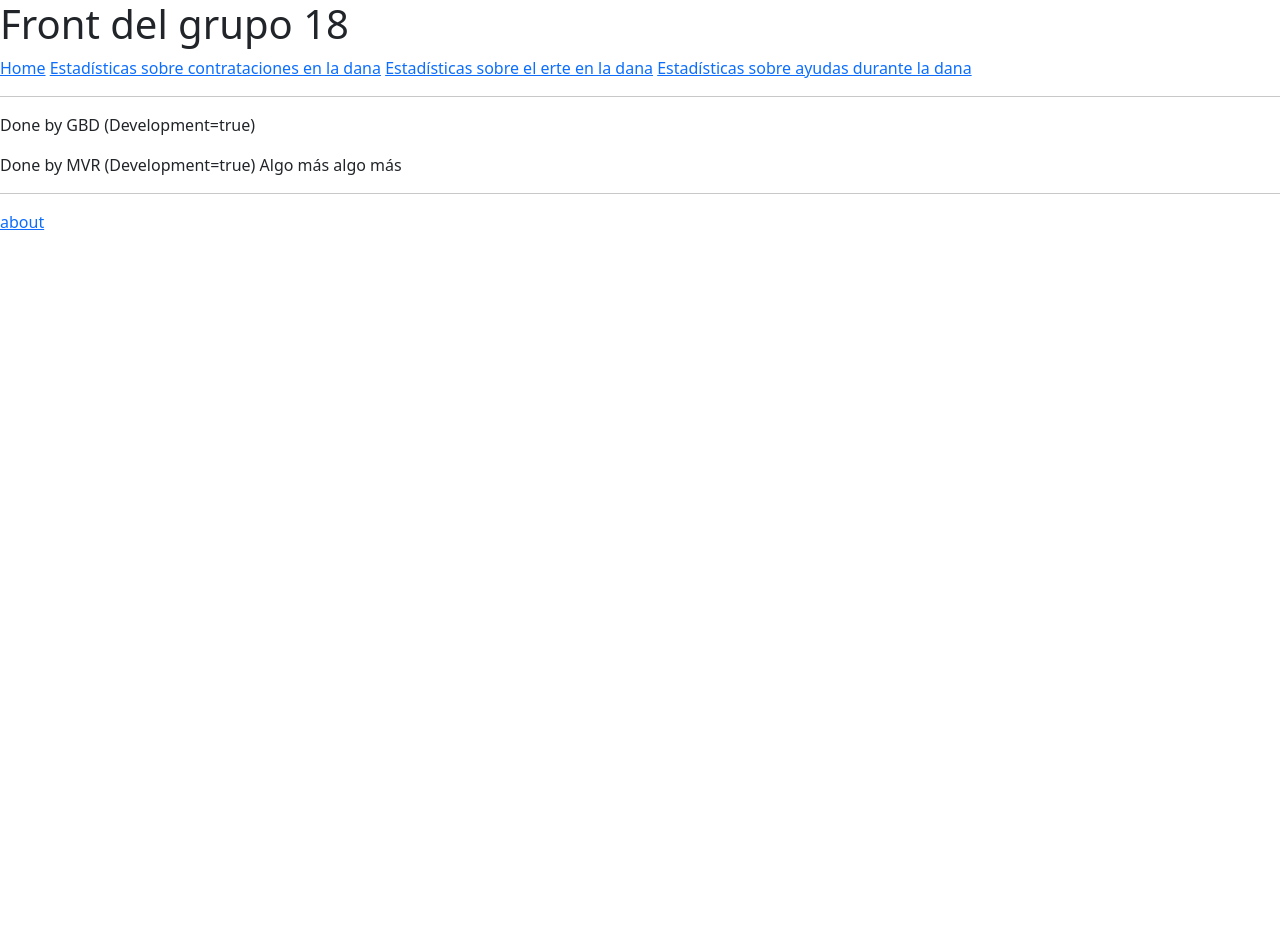
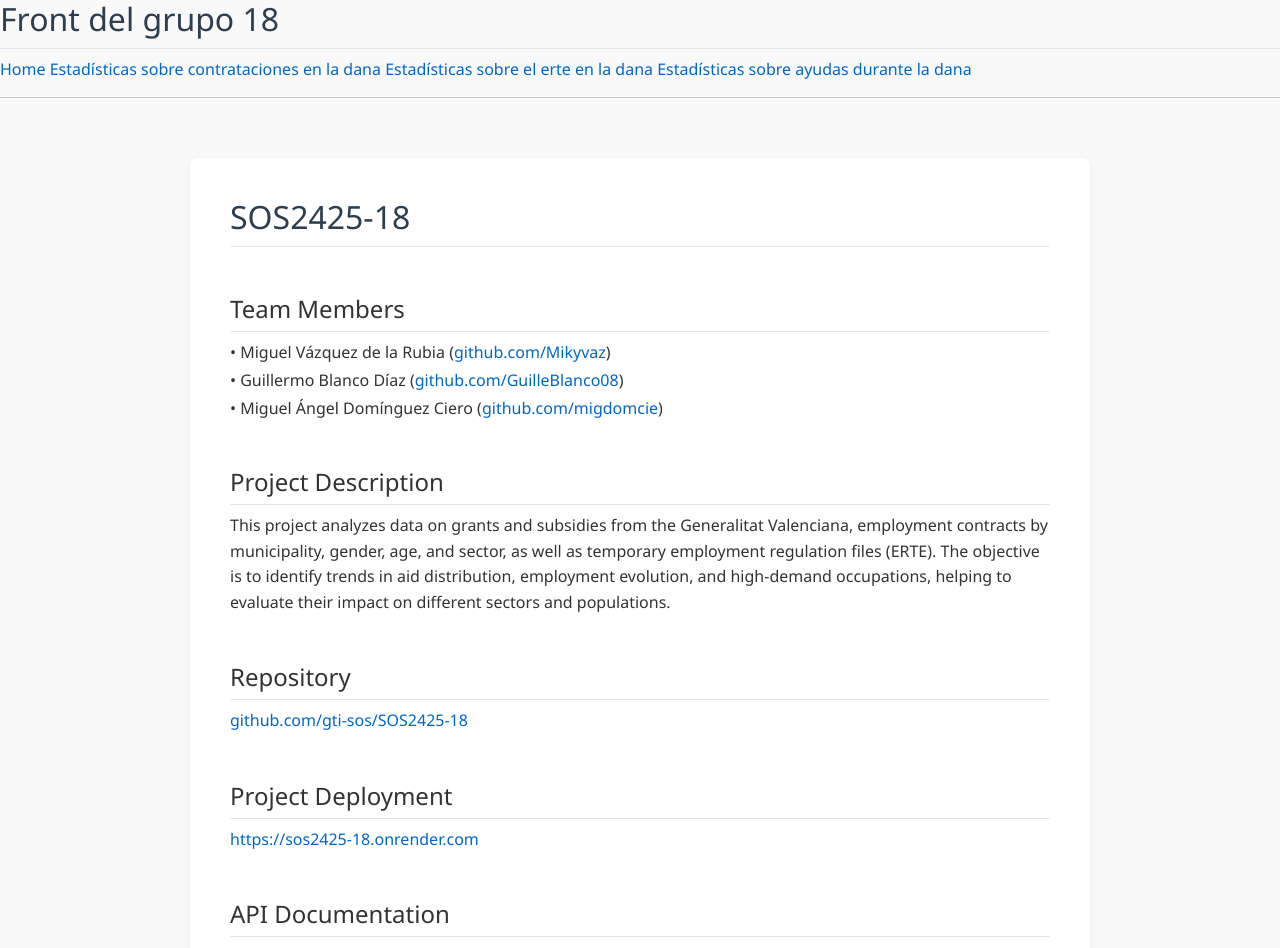
Before and after one commit to gti-sos/SOS2425-18, a SvelteKit app in the folder src/front/: page /about in a window 1280 px wide. Shown: the top 948 px of the page. Before the commit the page ends 800 px from the top, so only its background shows below. Built offline with nearby package versions, Linux system fonts and the light colour scheme.

Commit message:
Modificado el about

```diff
--- a/about/index.html
+++ b/about/index.html
@@ -86,8 +86,8 @@
     <h2>API Documentation</h2>
     <ul>
       <li>
-        <a href="https://sos2425-18.onrender.com/api/v1/contr-mun-stats/docs" target="_blank">
-          /api/v1/contr-mun-stats/docs
+        <a href="https://sos2425-18.onrender.com/api/v2/contr-mun-stats/docs" target="_blank">
+          /api/v2/contr-mun-stats/docs
         </a> – Guillermo Blanco Díaz
       </li>
       <li>
--- a/src/front/src/routes/about/+page.svelte
+++ b/src/front/src/routes/about/+page.svelte
@@ -2,9 +2,109 @@
     import { dev } from "$app/environment";
 </script>
 
-<p>
-    Done by GBD (Development={dev})
-</p>
-<p>
-    Done by MVR (Development={dev}) Algo más algo más
-</p>
+<!DOCTYPE html>
+<html lang="en">
+<head>
+  <meta charset="UTF-8" />
+  <meta name="viewport" content="width=device-width, initial-scale=1.0"/>
+  <title>About - SOS2425-18</title>
+  <style>
+    body {
+      font-family: 'Segoe UI', Tahoma, Geneva, Verdana, sans-serif;
+      margin: 0;
+      background-color: #f9f9f9;
+      color: #333;
+    }
+
+    .container {
+      max-width: 900px;
+      margin: 60px auto;
+      padding: 40px;
+      background-color: #ffffff;
+      box-shadow: 0 4px 8px rgba(0,0,0,0.05);
+      border-radius: 8px;
+    }
+
+    h1, h2 {
+      border-bottom: 1px solid #e1e4e8;
+      padding-bottom: 0.3em;
+      margin-top: 0;
+    }
+
+    h1 {
+      font-size: 2em;
+      color: #2c3e50;
+    }
+
+    h2 {
+      font-size: 1.5em;
+      margin-top: 2em;
+    }
+
+    p {
+      line-height: 1.6;
+    }
+
+    ul {
+      padding-left: 1.5em;
+    }
+
+    li {
+      margin-bottom: 0.5em;
+    }
+
+    a {
+      color: #0066cc;
+      text-decoration: none;
+    }
+
+    a:hover {
+      text-decoration: underline;
+    }
+
+    .team-member {
+      margin: 4px 0;
+    }
+  </style>
+</head>
+<body>
+  <div class="container">
+    <h1>SOS2425-18</h1>
+
+    <h2>Team Members</h2>
+    <div class="team-member">• Miguel Vázquez de la Rubia (<a href="https://github.com/Mikyvaz" target="_blank">github.com/Mikyvaz</a>)</div>
+    <div class="team-member">• Guillermo Blanco Díaz (<a href="https://github.com/GuilleBlanco08" target="_blank">github.com/GuilleBlanco08</a>)</div>
+    <div class="team-member">• Miguel Ángel Domínguez Ciero (<a href="https://github.com/migdomcie" target="_blank">github.com/migdomcie</a>)</div>
+
+    <h2>Project Description</h2>
+    <p>
+      This project analyzes data on grants and subsidies from the Generalitat Valenciana, employment contracts by municipality, gender, age, and sector, as well as temporary employment regulation files (ERTE). The objective is to identify trends in aid distribution, employment evolution, and high-demand occupations, helping to evaluate their impact on different sectors and populations.
+    </p>
+
+    <h2>Repository</h2>
+    <p><a href="https://github.com/gti-sos/SOS2425-18" target="_blank">github.com/gti-sos/SOS2425-18</a></p>
+
+    <h2>Project Deployment</h2>
+    <p><a href="https://sos2425-18.onrender.com" target="_blank">https://sos2425-18.onrender.com</a></p>
+
+    <h2>API Documentation</h2>
+    <ul>
+      <li>
+        <a href="https://sos2425-18.onrender.com/api/v2/contr-mun-stats/docs" target="_blank">
+          /api/v2/contr-mun-stats/docs
+        </a> – Guillermo Blanco Díaz
+      </li>
+      <li>
+        <a href="https://sos2425-18.onrender.com/api/v2/dana-erte-stats/docs" target="_blank">
+          /api/v2/dana-erte-stats/docs
+        </a> – Miguel Vázquez de la Rubia
+      </li>
+      <li>
+        <a href="https://sos2425-18.onrender.com/api/v2/dana-grants-subsidies-stats/docs" target="_blank">
+          /api/v2/dana-grants-subsidies-stats/docs
+        </a> – Miguel Ángel Domínguez Ciero
+      </li>
+    </ul>
+  </div>
+</body>
+</html>
```
